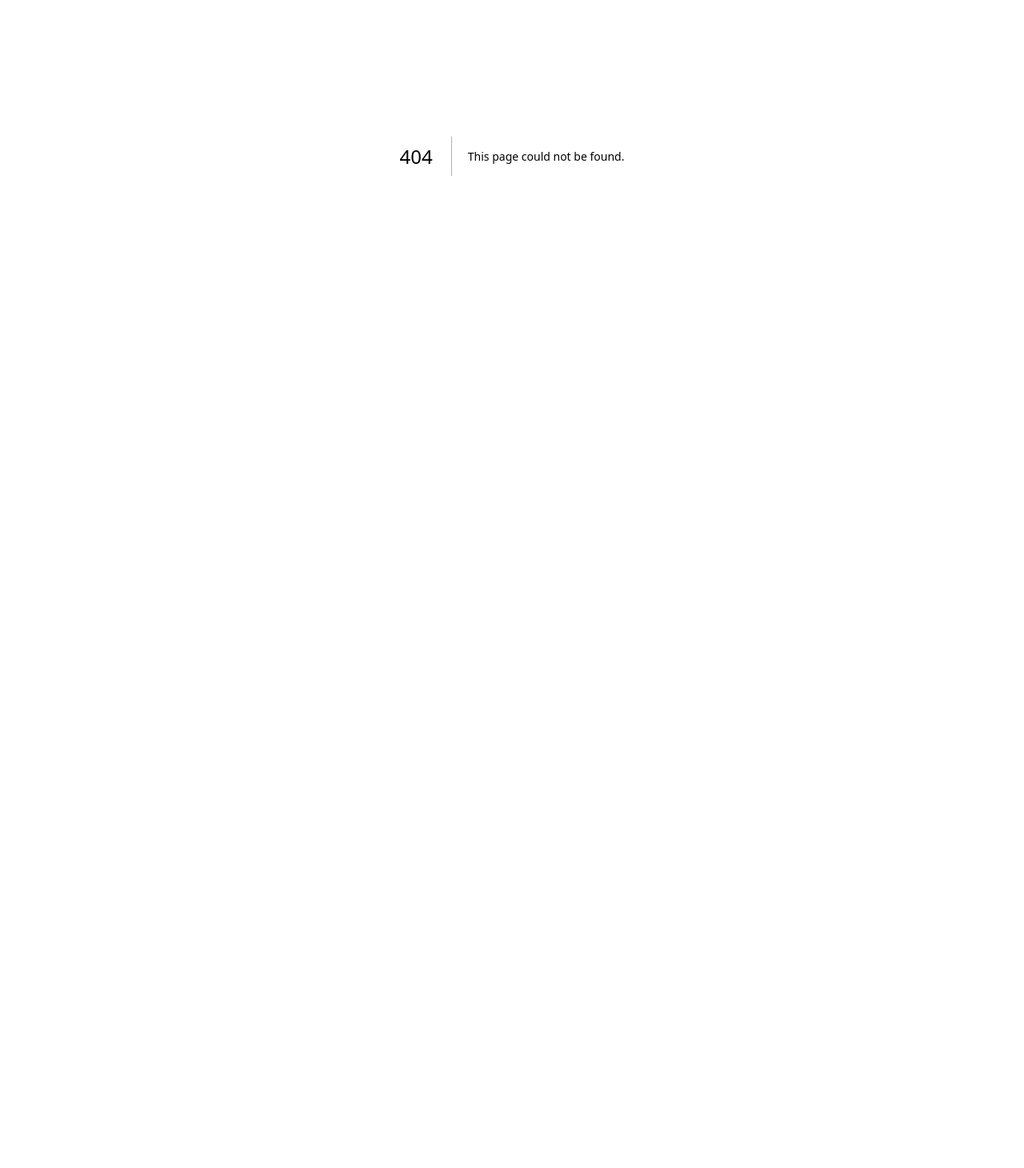
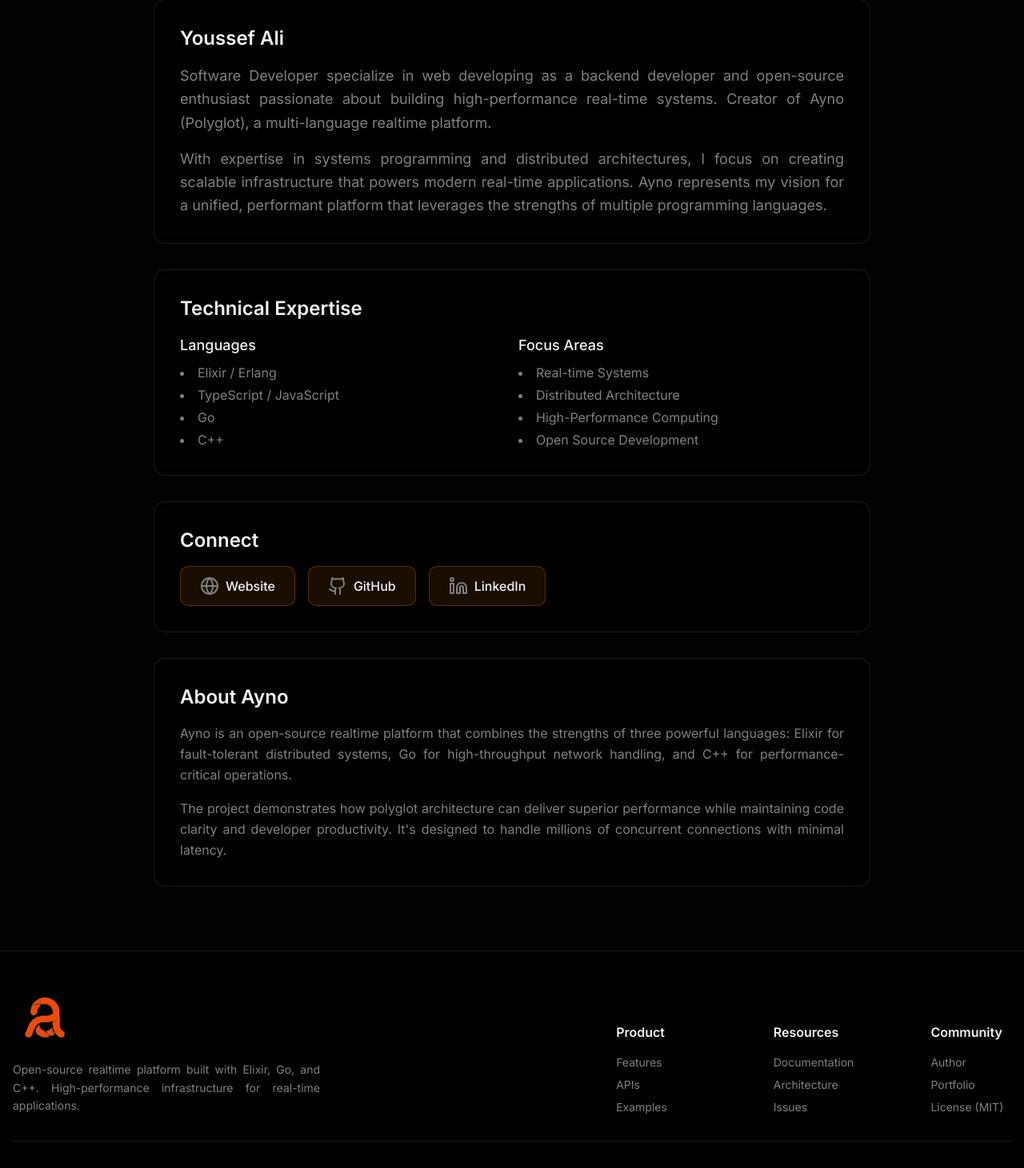
Before and after one commit to Youssef-joe/Ayno_UI, a Next.js app: page /about in a window 1280 px wide. Before the commit this address had no page. Shown: the part 287-1748 px from the top of the page at 80% size. Before the commit the page ends 882 px from the top, so only its background shows below. Built offline with nearby package versions, Linux system fonts and the light colour scheme; a web font is replaced by a local one.

Commit message:
Add a new documentation site and a comprehensive set of UI components.

```diff
--- /dev/null
+++ b/app/about/page.tsx
@@ -0,0 +1,111 @@
+import { Github, Linkedin, Globe } from "lucide-react";
+
+export default function AboutPage() {
+    return (
+        <div className="min-h-screen py-20 px-4">
+            <div className="max-w-4xl mx-auto">
+                <div className="mb-12">
+                    <h1 className="text-4xl md:text-5xl font-bold mb-6 bg-gradient-to-r from-primary via-purple-400 to-pink-400 bg-clip-text text-transparent">
+                        About the Author
+                    </h1>
+                    <div className="h-1 w-24 bg-gradient-to-r from-primary to-purple-400 rounded-full mb-8"></div>
+                </div>
+
+                <div className="space-y-8 text-muted-foreground">
+                    <section className="bg-background/40 backdrop-blur-md border border-white/10 rounded-xl p-8">
+                        <h2 className="text-2xl font-semibold text-foreground mb-4">
+                            Youssef Ali
+                        </h2>
+                        <p className="text-lg leading-relaxed mb-4">
+                            Software Developer specialize in web developing as a backend developer and open-source enthusiast passionate about building high-performance
+                            real-time systems. Creator of Ayno (Polyglot), a multi-language realtime platform.
+                        </p>
+                        <p className="text-lg leading-relaxed">
+                            With expertise in systems programming and distributed architectures, I focus on creating
+                            scalable infrastructure that powers modern real-time applications. Ayno represents my
+                            vision for a unified, performant platform that leverages the strengths of multiple
+                            programming languages.
+                        </p>
+                    </section>
+
+                    <section className="bg-background/40 backdrop-blur-md border border-white/10 rounded-xl p-8">
+                        <h2 className="text-2xl font-semibold text-foreground mb-4">
+                            Technical Expertise
+                        </h2>
+                        <div className="grid md:grid-cols-2 gap-4">
+                            <div>
+                                <h3 className="text-lg font-medium text-foreground mb-2">Languages</h3>
+                                <ul className="space-y-1 list-disc list-inside">
+                                    <li>Elixir / Erlang</li>
+                                    <li>TypeScript / JavaScript</li>
+                                    <li>Go</li>
+                                    <li>C++</li>
+                                </ul>
+                            </div>
+                            <div>
+                                <h3 className="text-lg font-medium text-foreground mb-2">Focus Areas</h3>
+                                <ul className="space-y-1 list-disc list-inside">
+                                    <li>Real-time Systems</li>
+                                    <li>Distributed Architecture</li>
+                                    <li>High-Performance Computing</li>
+                                    <li>Open Source Development</li>
+                                </ul>
+                            </div>
+                        </div>
+                    </section>
+
+                    <section className="bg-background/40 backdrop-blur-md border border-white/10 rounded-xl p-8">
+                        <h2 className="text-2xl font-semibold text-foreground mb-4">
+                            Connect
+                        </h2>
+                        <div className="flex flex-wrap gap-4">
+                            <a
+                                href="https://youssef-ali.obl.ee/"
+                                target="_blank"
+                                rel="noopener noreferrer"
+                                className="group inline-flex items-center px-6 py-3 bg-primary/10 hover:bg-primary/20 border border-primary/30 rounded-lg transition-all hover:scale-105"
+                            >
+                                <Globe className="w-6 h-6 mr-2 transition-transform group-hover:animate-spin" />
+                                <span className="text-foreground font-medium">Website</span>
+                            </a>
+                            <a
+                                href="https://github.com/Youssef-joe"
+                                target="_blank"
+                                rel="noopener noreferrer"
+                                className="group inline-flex items-center px-6 py-3 bg-primary/10 hover:bg-primary/20 border border-primary/30 rounded-lg transition-all hover:scale-105"
+                            >
+                                <Github className="w-6 h-6 mr-2 transition-transform group-hover:animate-spin" />
+                                <span className="text-foreground font-medium">GitHub</span>
+                            </a>
+                            <a
+                                href="https://www.linkedin.com/in/youssef-ali-7792b21b3/"
+                                target="_blank"
+                                rel="noopener noreferrer"
+                                className="group inline-flex items-center px-6 py-3 bg-primary/10 hover:bg-primary/20 border border-primary/30 rounded-lg transition-all hover:scale-105"
+                            >
+                                <Linkedin className="w-6 h-6 mr-2 transition-transform group-hover:animate-spin" />
+                                <span className="text-foreground font-medium">LinkedIn</span>
+                            </a>
+                        </div>
+                    </section>
+
+                    <section className="bg-background/40 backdrop-blur-md border border-white/10 rounded-xl p-8">
+                        <h2 className="text-2xl font-semibold text-foreground mb-4">
+                            About Ayno
+                        </h2>
+                        <p className="leading-relaxed mb-4">
+                            Ayno is an open-source realtime platform that combines the strengths of three powerful
+                            languages: Elixir for fault-tolerant distributed systems, Go for high-throughput
+                            network handling, and C++ for performance-critical operations.
+                        </p>
+                        <p className="leading-relaxed">
+                            The project demonstrates how polyglot architecture can deliver superior performance
+                            while maintaining code clarity and developer productivity. It's designed to handle
+                            millions of concurrent connections with minimal latency.
+                        </p>
+                    </section>
+                </div>
+            </div>
+        </div>
+    )
+}
--- a/app/docs/http-api/page.tsx
+++ b/app/docs/http-api/page.tsx
@@ -1,5 +1,5 @@
 import SyntaxHighlighter from "react-syntax-highlighter"
-import { oneDark } from "react-syntax-highlighter/dist/esm/styles/prism"
+import { oneDark, coldarkCold } from "react-syntax-highlighter/dist/esm/styles/prism"
 
 export const metadata = {
   title: "HTTP API - Ayno Docs",
@@ -33,11 +33,14 @@ export default function HTTPAPIPage() {
             {`X-API-Key: valid_key_demo-app`}
           </SyntaxHighlighter>
 
-          <p className="text-sm text-white/70 mt-4">
-            Format: <SyntaxHighlighter language="text" style={oneDark} className="rounded-lg inline-block">
+          <div className="flex items-center gap-4 mt-4">
+            <p className="text-lg text-white/70">
+              Format:
+            </p>
+            <span className="rounded-lg px-2 py-1 bg-primary/40">
               {`valid_key_{app_id}`}
-            </SyntaxHighlighter>
-          </p>
+            </span>
+          </div>
         </section>
 
         <section>
--- a/app/layout.tsx
+++ b/app/layout.tsx
@@ -4,6 +4,7 @@ import { Playfair_Display, Inter } from "next/font/google"
 import { Analytics } from "@vercel/analytics/next"
 import Header from "@/components/header"
 import "./globals.css"
+import Footer from "@/components/footer"
 
 const playfair = Playfair_Display({ subsets: ["latin"], variable: "--font-display" })
 const inter = Inter({ subsets: ["latin"], variable: "--font-sans" })
@@ -25,6 +26,7 @@ export default function RootLayout({
         <Header />
         {children}
         <Analytics />
+        <Footer />
       </body>
     </html>
   )
--- a/app/page.tsx
+++ b/app/page.tsx
@@ -104,7 +104,6 @@ export default function Home() {
         <CodeExamples />
         <Stats />
         <CTA />
-        <Footer />
       </div>
     </main>
   )
--- a/components/footer.tsx
+++ b/components/footer.tsx
@@ -1,16 +1,22 @@
+import Image from "next/image"
 import Link from "next/link"
-
+import logo from '../public/logo.png'
 export default function Footer() {
     return (
         <footer className="border-t border-white/10 py-12 px-4 bg-background/40 backdrop-blur-md">
             <div className="max-w-7xl mx-auto">
-                <div className="grid md:grid-cols-4 gap-8 mb-8">
-                    <div>
-                        <h3 className="text-lg font-bold text-primary mb-4">Ayno</h3>
+                <div className="flex flex-col md:flex-row justify-between gap-12 mb-8 items-end">
+                    {/* About */}
+                    <div className="max-w-sm">
+                        <Image src={logo} alt="Logo" width={80} className="mb-4" />
                         <p className="text-sm text-muted-foreground leading-relaxed">
                             Open-source realtime platform built with Elixir, Go, and C++. High-performance infrastructure for real-time applications.
                         </p>
                     </div>
+
+                    {/* Navigation Links */}
+                    <div className="grid grid-cols-3 gap-24">
+                        {/* Product */}
                         <div>
                             <h4 className="font-semibold mb-4 text-foreground">Product</h4>
                             <ul className="space-y-2 text-sm text-muted-foreground">
@@ -36,6 +42,8 @@ export default function Footer() {
                                 </li>
                             </ul>
                         </div>
+
+                        {/* Resources */}
                         <div>
                             <h4 className="font-semibold mb-4 text-foreground">Resources</h4>
                             <ul className="space-y-2 text-sm text-muted-foreground">
@@ -71,17 +79,24 @@ export default function Footer() {
                                 </li>
                             </ul>
                         </div>
+
+                        {/* Community */}
                         <div>
                             <h4 className="font-semibold mb-4 text-foreground">Community</h4>
                             <ul className="space-y-2 text-sm text-muted-foreground">
                                 <li>
+                                    <Link href="/about" className="hover:text-foreground transition">
+                                        Author
+                                    </Link>
+                                </li>
+                                <li>
                                     <a
-                                    href="https://github.com/Youssef-joe"
+                                        href="https://youssef-ali.obl.ee/"
                                         target="_blank"
                                         rel="noopener noreferrer"
                                         className="hover:text-foreground transition"
                                     >
-                                    Author
+                                        Portfolio
                                     </a>
                                 </li>
                                 <li>
@@ -94,17 +109,8 @@ export default function Footer() {
                                         License (MIT)
                                     </a>
                                 </li>
-                            <li>
-                                <a
-                                    href="https://github.com/Youssef-joe/polyglot/discussions"
-                                    target="_blank"
-                                    rel="noopener noreferrer"
-                                    className="hover:text-foreground transition"
-                                >
-                                    Discussions
-                                </a>
-                            </li>
                             </ul>
+                        </div>
                     </div>
                 </div>
                 <div className="border-t border-white/10 pt-8 flex flex-col md:flex-row justify-between items-center text-sm text-muted-foreground">
@@ -117,6 +123,14 @@ export default function Footer() {
                             className="hover:text-foreground transition"
                         >
                             GitHub
+                        </a>
+                        <a
+                            href="https://www.linkedin.com/in/youssef-ali-7792b21b3/"
+                            target="_blank"
+                            rel="noopener noreferrer"
+                            className="hover:text-foreground transition"
+                        >
+                            LinkedIn
                         </a>
                         <a
                             href="https://github.com/Youssef-joe/polyglot/blob/main/LICENSE"
```
Also changed, not shown: app/docs/troubleshooting/page.tsx (+14 -4 lines). Lines whose indentation alone changed are shown as unchanged.
